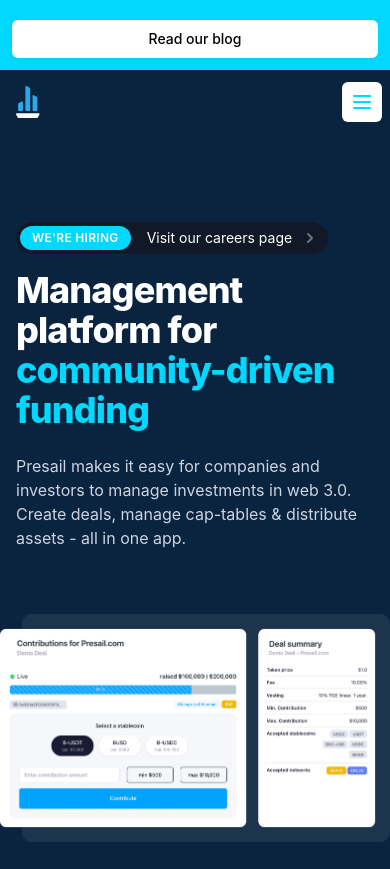
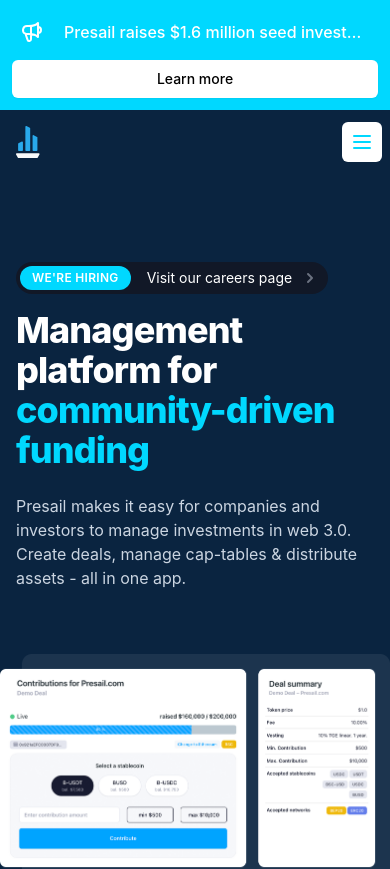
Before and after one commit to datablock-ai/presail-website, a Next.js app: page / in a window 390 px wide. Shown: the top 869 px of the page. Built offline with nearby package versions, Linux system fonts and the light colour scheme.

Commit message:
update banner

```diff
--- a/components/Banner.js
+++ b/components/Banner.js
@@ -1,4 +1,3 @@
-/* This example requires Tailwind CSS v2.0+ */
 import { SpeakerphoneIcon, XIcon } from '@heroicons/react/outline'
 
 export default function Example() {
@@ -7,12 +6,12 @@
       <div className="max-w-7xl mx-auto py-3 px-3 sm:px-6 lg:px-8">
         <div className="flex items-center justify-between flex-wrap">
           <div className="w-0 flex-1 flex items-center">
-            <span className="flex p-2 rounded-lg bg-indigo-800">
+            <span className="flex p-2 rounded-lg bg-indigo-400">
               <SpeakerphoneIcon className="h-6 w-6 text-white" aria-hidden="true" />
             </span>
             <p className="ml-3 font-medium text-white truncate">
-              <span className="md:hidden">We announced a new product!</span>
-              <span className="hidden md:inline">We're excited to announce our $1.6M seed-stage</span>
+              <span className="md:hidden">Presail raises $1.6 million seed investment round</span>
+              <span className="hidden md:inline">Presail announces $1.6 million seed investment round, led by Skyfall Ventures</span>
             </p>
           </div>
           <div className="order-3 mt-2 flex-shrink-0 w-full sm:order-2 sm:mt-0 sm:w-auto">
@@ -21,8 +20,17 @@
               target="_blank"
               className="flex items-center justify-center px-4 py-2 border border-transparent rounded-md shadow-sm text-sm font-medium text-indigo-600 bg-white hover:bg-indigo-50"
             >
-              Read our blog
+              Learn more
             </a>
+          </div>
+          <div className="order-2 flex-shrink-0 sm:order-3 sm:ml-3">
+            <button
+              type="button"
+              className="-mr-1 flex p-2 rounded-md hover:bg-indigo-500 focus:outline-none focus:ring-2 focus:ring-white sm:-mr-2"
+            >
+
+
+            </button>
           </div>
         </div>
       </div>
```
